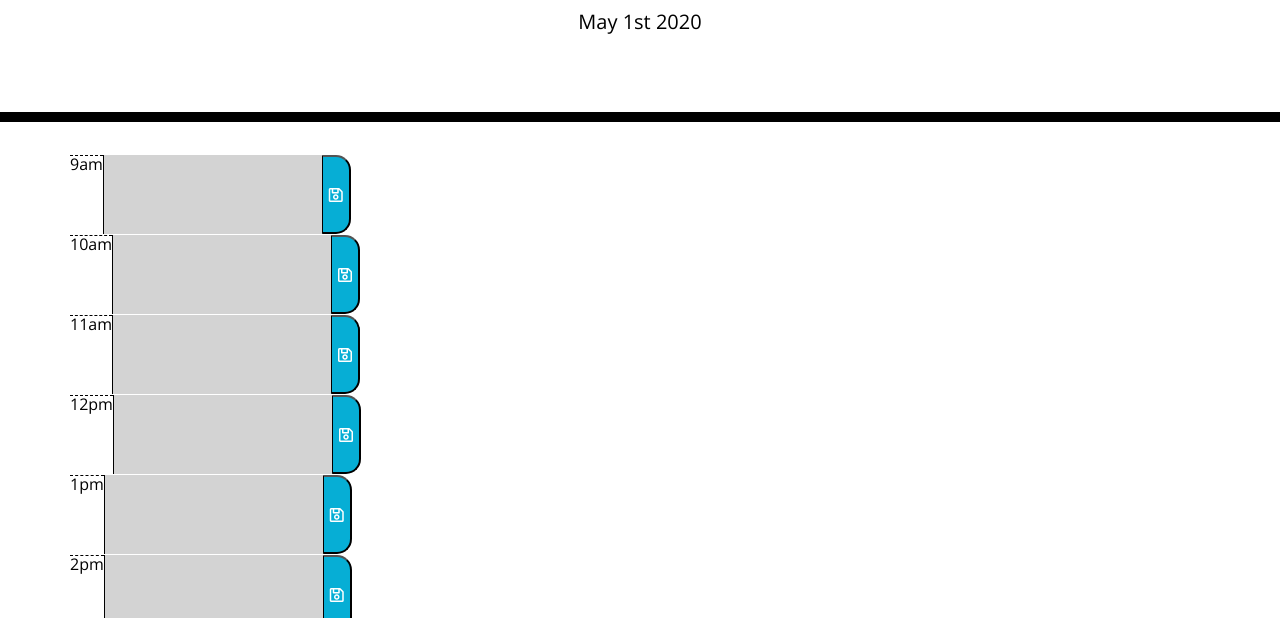
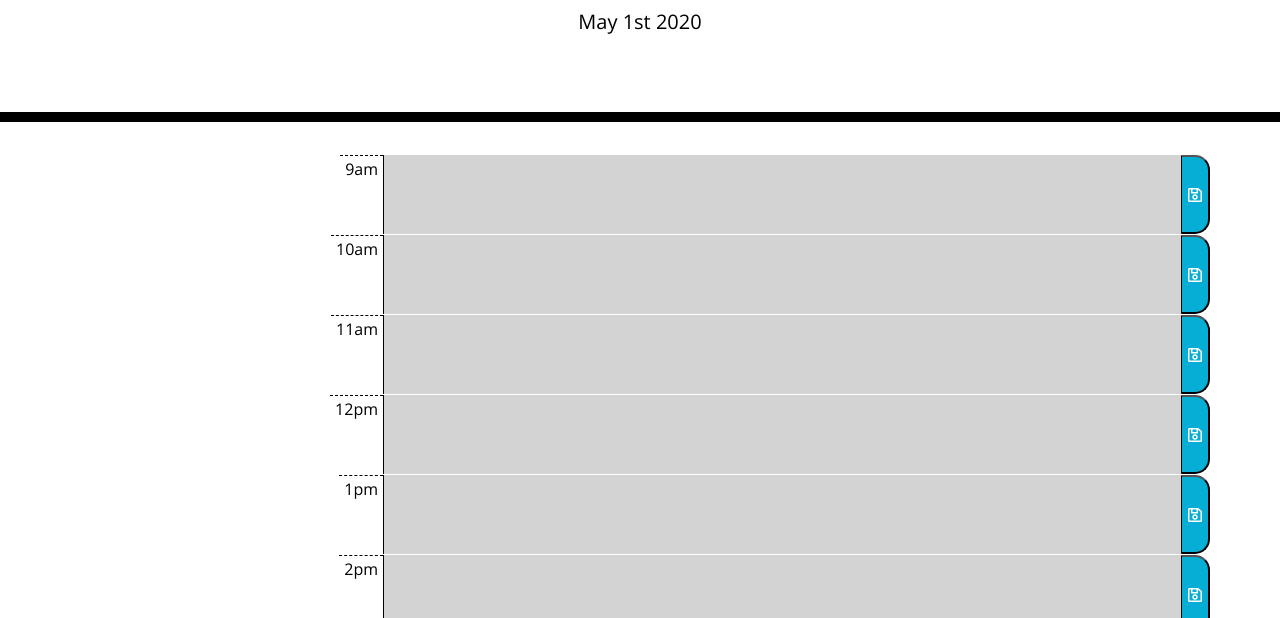
Before and after one commit to Krieffer21/Krieffer_05HW, a plain HTML site: page Develop/index.html in a window 1280 px wide. Shown: the part 182-800 px from the top of the page. Drawn offline with nearby package versions, Linux system fonts and the light colour scheme.

Commit message:
tried to fix styling

```diff
--- a/Assets/style.css
+++ b/Assets/style.css
@@ -10,7 +10,8 @@ textarea {
   resize: none;
   color: #000000;
   border-left: 1px solid black;
-  padding: 10px;
+  width: 70%;
+  height: 100%;
 }
 
 .jumbotron {
@@ -21,7 +22,7 @@ textarea {
   border-bottom: 10px solid black;
 }
 
-.description{
+.description {
   white-space: pre-wrap;
 }
 
@@ -33,14 +34,15 @@ textarea {
 .row {
   white-space: pre-wrap;
   height: 80px;
-  border-top: 1px solid white;;
+  border-top: 1px solid white;
 }
 
 .hour {
   background-color: #ffffff;
   color: #000000;
   border-top: 1px dashed #000000;
-  float: left;
+  padding: 5px;
+  margin-left: auto;
 }
 
 .past {
@@ -64,7 +66,6 @@ textarea {
   border-bottom-right-radius: 15px;
   background-color: #06AED5;
   color: white;
-  float: right;
 }
 
 .saveBtn i:hover {
```
